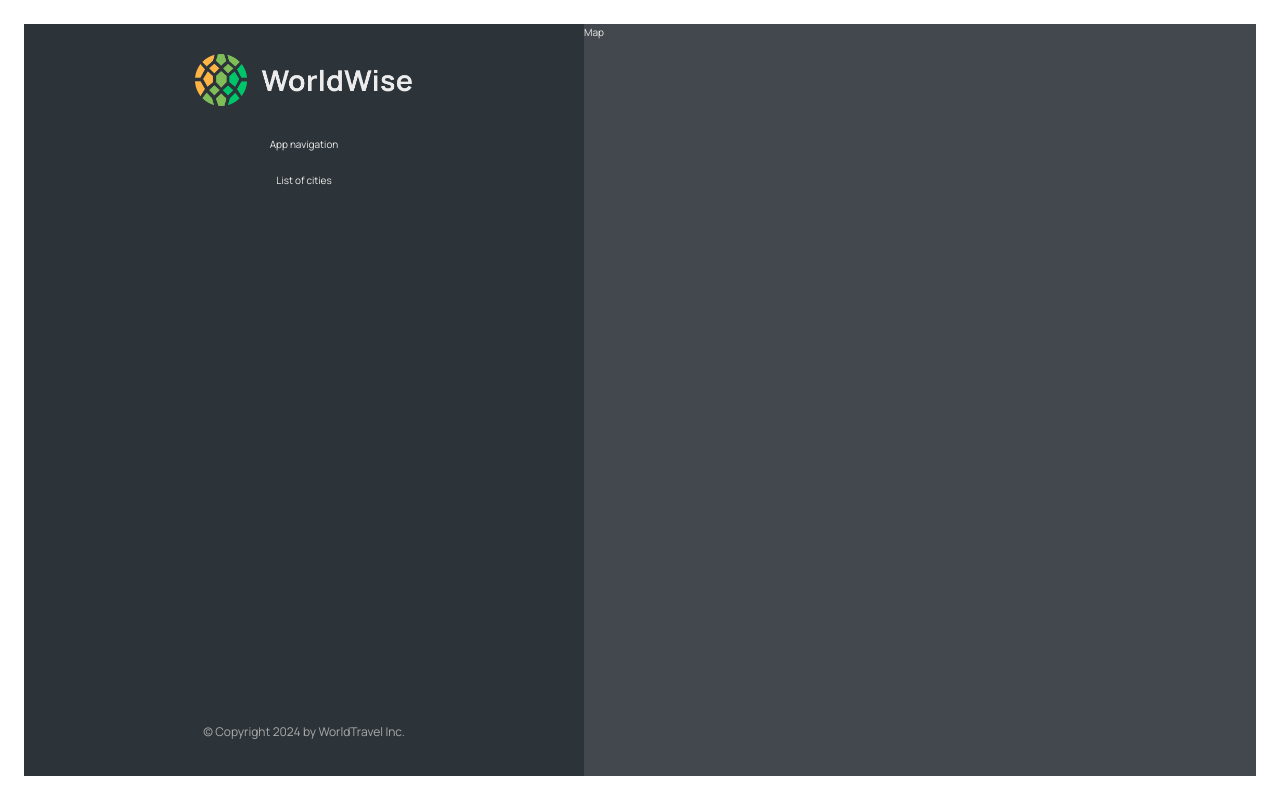
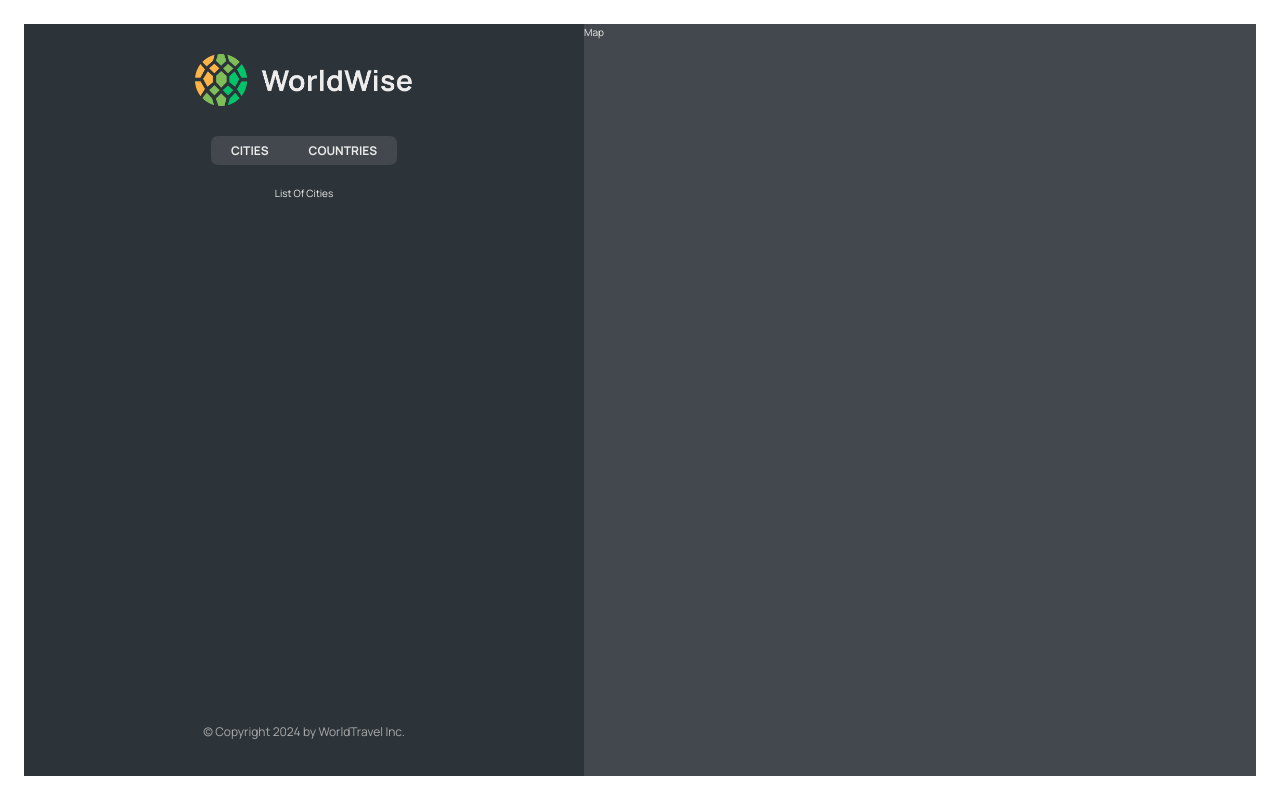
Before and after one commit to GitHubDoanLinh/ReactApp-WorldTravel, a React (Vite) app: page /app in a window 1280 px wide. Built offline with nearby package versions, Linux system fonts and the light colour scheme.

Commit message:
commit 4 Nested Routes and Index Route

```diff
--- a/src/App.jsx
+++ b/src/App.jsx
@@ -1,7 +1,7 @@
 import { BrowserRouter, Route, Routes } from "react-router-dom";
 import Product from "./pages/Product";
 import Pricing from "./pages/Pricing";
-import Login from "./pages/Login"
+import Login from "./pages/Login";
 import HomePage from "./pages/HomePage";
 import AppLayout from "./pages/AppLayout";
 import PageNotFound from "./pages/PageNotFound";
@@ -9,11 +9,16 @@ export default function App() {
   return (
     <BrowserRouter>
       <Routes>
-        <Route path="/" element={<HomePage />} />
+        <Route index element={<HomePage />} />
         <Route path="product" element={<Product />} />
         <Route path="pricing" element={<Pricing />} />
-        <Route path="login" element={<Login/>}/>
-        <Route path="app" element={<AppLayout />} />
+        <Route path="login" element={<Login />} />
+        <Route path="app" element={<AppLayout />}>
+          <Route index element={<p>List Of Cities</p>} />
+          <Route path="cities" element={<p>List of cities</p>} />
+          <Route path="countries" element={<p>Countries</p>} />
+          <Route path="form" element={<p>Form</p>} />
+        </Route>
         <Route path="*" element={<PageNotFound />} />
       </Routes>
     </BrowserRouter>
--- a/src/components/AppNav.jsx
+++ b/src/components/AppNav.jsx
@@ -1,8 +1,16 @@
+import { NavLink } from "react-router-dom";
 import styles from "./AppNav.module.css";
 export default function AppNav() {
   return (
-    <div className={styles.nav}>
-      <p>App navigation</p>
-    </div>
+    <nav className={styles.nav}>
+      <ul>
+        <li>
+          <NavLink to={"cities"}>Cities</NavLink>
+        </li>
+        <li>
+          <NavLink to={"countries"}>Countries</NavLink>
+        </li>
+      </ul>
+    </nav>
   );
 }
--- a/src/components/Sidebar.jsx
+++ b/src/components/Sidebar.jsx
@@ -1,12 +1,13 @@
 import styles from "./Sidebar.module.css";
 import Logo from "./Logo";
 import AppNav from "./AppNav";
+import { Outlet } from "react-router-dom";
 export default function Sidebar() {
   return (
     <div className={styles.sidebar}>
       <Logo />
       <AppNav />
-      <p>List of cities</p>
+      <Outlet />
       <footer className={styles.footer}>
         <p className={styles.copyright}>
           &copy; Copyright {new Date().getFullYear()} by WorldTravel Inc.
@@ -14,5 +15,4 @@ export default function Sidebar() {
       </footer>
     </div>
   );
-
 }
```
